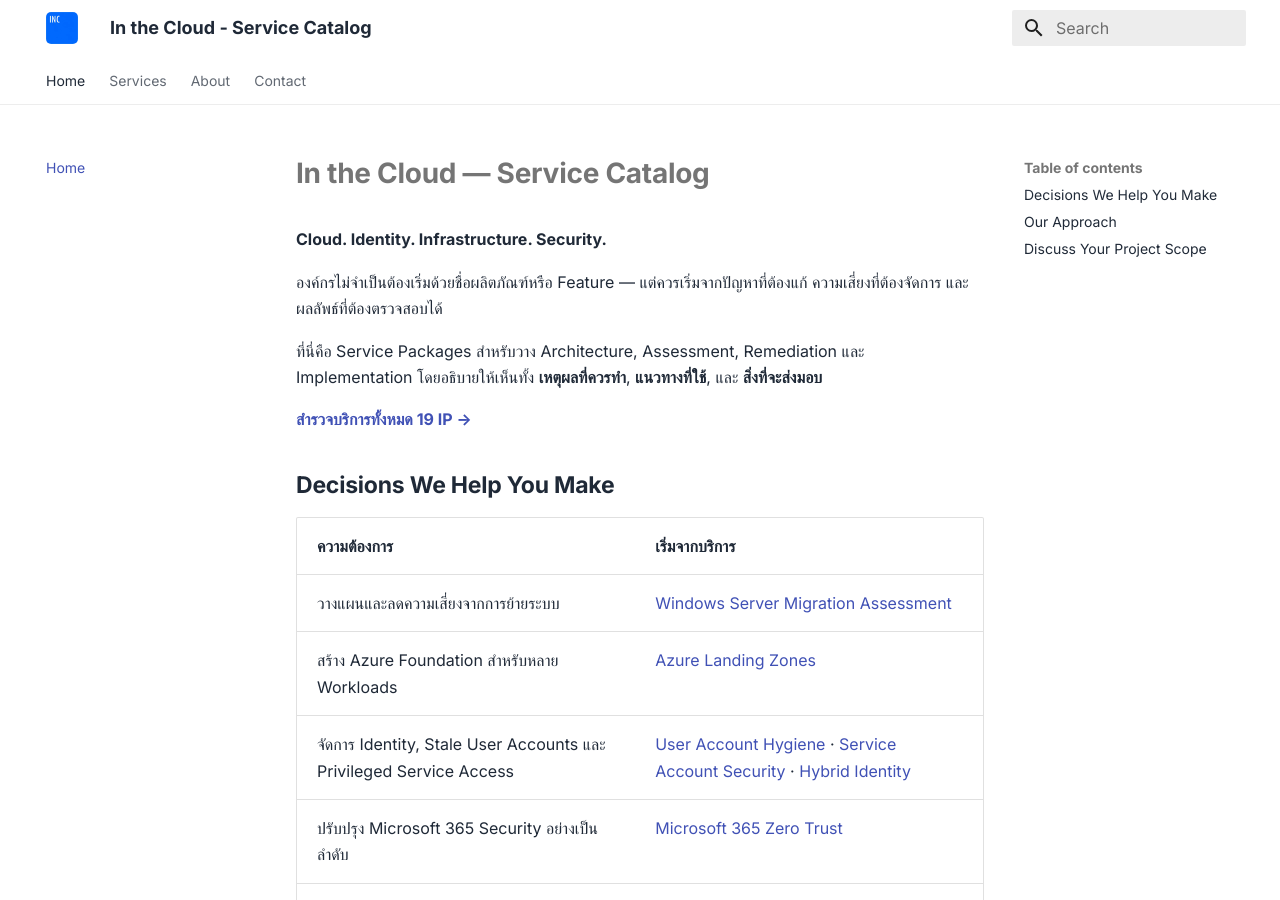
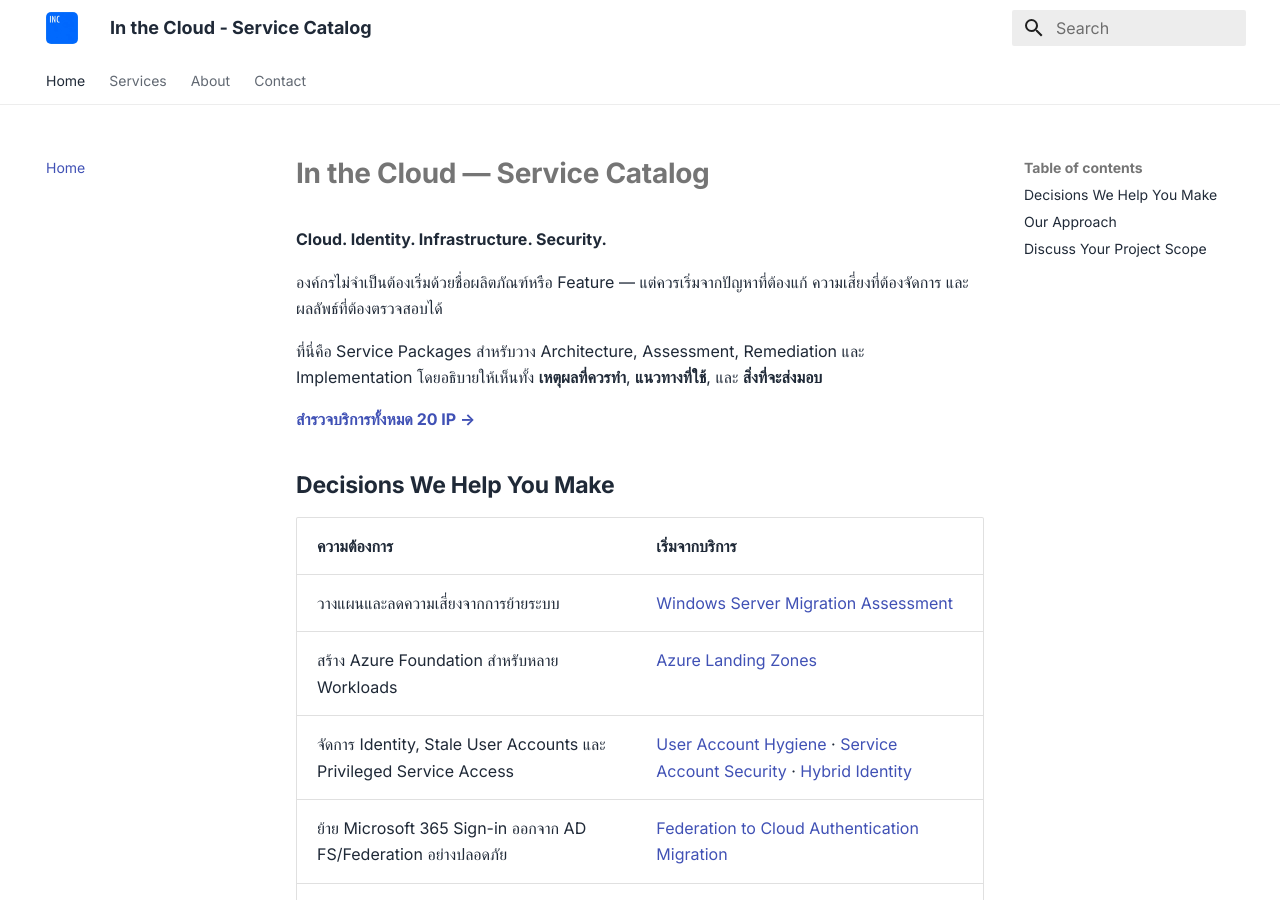
Before and after one commit to inthecloudth/service-catalog, an MkDocs documentation site: the page built from docs/index.md, in a window 1280 px wide and 900 px high. Built offline with MkDocs 1.6.1 and Material for MkDocs 9.7.7, drawn with Linux system fonts in a browser that asks for light colours.

Commit message:
docs(home): update service count to 20 and feature federation migration package

```diff
--- a/docs/index.md
+++ b/docs/index.md
@@ -6,7 +6,7 @@
 
 ที่นี่คือ Service Packages สำหรับวาง Architecture, Assessment, Remediation และ Implementation โดยอธิบายให้เห็นทั้ง **เหตุผลที่ควรทำ**, **แนวทางที่ใช้**, และ **สิ่งที่จะส่งมอบ**
 
-**[สำรวจบริการทั้งหมด 19 IP →](services/index.md)**
+**[สำรวจบริการทั้งหมด 20 IP →](services/index.md)**
 
 ## Decisions We Help You Make
 
@@ -15,6 +15,7 @@
 | วางแผนและลดความเสี่ยงจากการย้ายระบบ | [Windows Server Migration Assessment](services/ip-01-windows-server-migration-assessment.md) |
 | สร้าง Azure Foundation สำหรับหลาย Workloads | [Azure Landing Zones](services/ip-11-azure-landing-zones.md) |
 | จัดการ Identity, Stale User Accounts และ Privileged Service Access | [User Account Hygiene](services/ip-19-user-account-hygiene.md) · [Service Account Security](services/ip-03-service-account-security.md) · [Hybrid Identity](services/ip-13-hybrid-identity-assessment-remediation.md) |
+| ย้าย Microsoft 365 Sign-in ออกจาก AD FS/Federation อย่างปลอดภัย | [Federation to Cloud Authentication Migration](services/ip-20-federation-cloud-authentication-migration.md) |
 | ปรับปรุง Microsoft 365 Security อย่างเป็นลำดับ | [Microsoft 365 Zero Trust](services/ip-15-microsoft-365-zero-trust.md) |
 | วัด Security Baseline ตามหลักฐานและข้อยกเว้นจริง | [Windows Server CIS](services/ip-17-windows-server-cis-benchmark.md) · [Microsoft 365 CIS](services/ip-18-m365-cis-benchmark.md) |
 | เชื่อม AI กับระบบองค์กรผ่านเครื่องมือที่ควบคุมสิทธิ์ได้ | [Enterprise MCP Server](services/ip-09-enterprise-mcp-server.md) |
```
